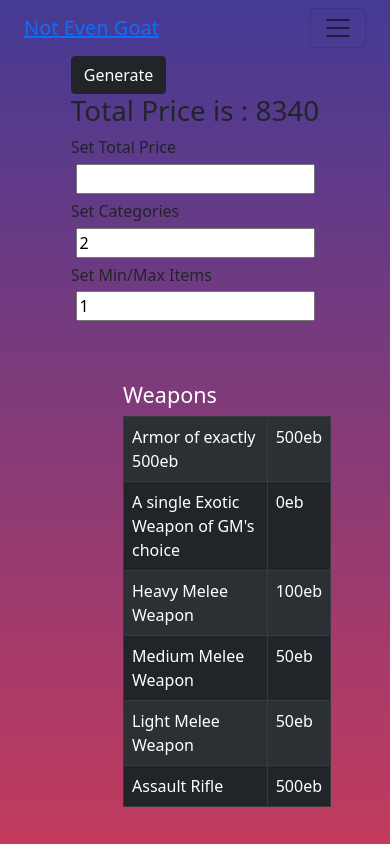
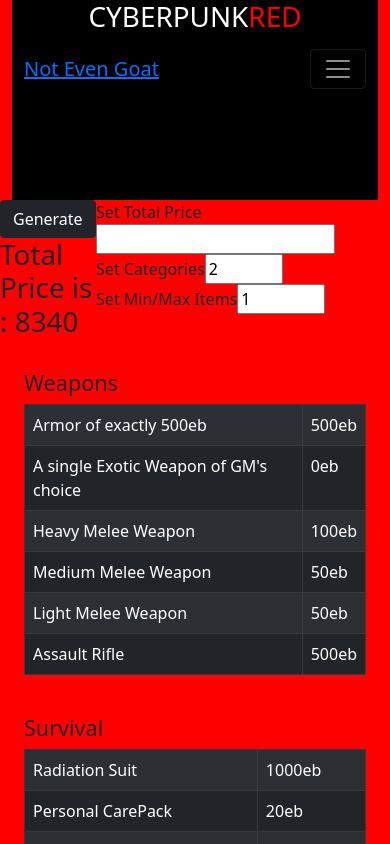
Before and after one commit to notevenagoat/cyberpunktools, a React (Create React App) app: page /night_market in a window 390 px wide. Shown: the top 844 px of the page. Built offline with nearby package versions, Linux system fonts and the light colour scheme.

Commit message:
added navbar inside the header and change the colour

```diff
--- a/src/App.js
+++ b/src/App.js
@@ -27,9 +27,6 @@
     <Router>
       <Navigation />
       <Switch>
-        {/* <Row>
-          <Route path="/home" component={Header} />
-        </Row> */}
         <Row>
           <Route
             path="/night_market"
@@ -41,29 +38,11 @@
               />
             )}
           />
-          <Route path="/home" component={Header} />
+
           <Route path="/fashion_generator" component={FashionGenerator} />
           <Route path="/about" component={About} />
         </Row>
       </Switch>
-      {/* <Container>
-        <Row>
-          <Navigation />
-        </Row>
-        <Row>
-          <Header />
-        </Row>
-        <Row>
-          <Generate paramsChangedFunc={categoriesChanged} items={items} />
-        </Row>
-        <Row>
-          <Category items={items} />
-        </Row>
-        <Row>
-          <Footer />
-        </Row>
-        <FashionGenerator />
-      </Container> */}
     </Router>
   );
 }
--- a/src/Header.js
+++ b/src/Header.js
@@ -1,9 +1,39 @@
 import React from "react";
+import { Container, Navbar, NavDropdown, Nav } from "react-bootstrap";
+import { Link } from "react-router-dom";
 
 export default function Header () {
    return (
         <header >
-                <h1>Cyberpunk Night Market</h1>
+           <h1>CYBERPUNK
+               <span style={{ color: "red" }}>RED</span>
+           </h1>
+    <Navbar expand="lg" variant="dark">
+        <Container>
+          <Navbar.Brand>
+            <Link>Not Even Goat</Link>
+          </Navbar.Brand>
+          <Navbar.Toggle aria-controls="basic-navbar-nav" />
+          <Navbar.Collapse id="basic-navbar-nav">
+            <Nav className="me-auto">
+              <Nav.Link>
+                <Link to="/home">Home</Link>
+              </Nav.Link>
+              <NavDropdown title="Tools" id="basic-nav-dropdown">
+                <NavDropdown.Item>
+                  <Link to="/night_market">Night Market</Link>
+                </NavDropdown.Item>
+                <NavDropdown.Item>
+                  <Link to="/fashion_generator">Fashion Generator</Link>
+                </NavDropdown.Item>
+              </NavDropdown>
+              <Nav.Link>
+                <Link to="/about">About Us</Link>
+              </Nav.Link>
+            </Nav>
+          </Navbar.Collapse>
+        </Container>
+      </Navbar>
         </header>
     )
 
--- a/src/components/NavBar.js
+++ b/src/components/NavBar.js
@@ -1,36 +1,13 @@
 import React from "react";
+import Header from "../Header";
 import { Container, Navbar, NavDropdown, Nav } from "react-bootstrap";
 import { Link } from "react-router-dom";
 
 const Navigation = () => {
   return (
     <Container>
-      <Navbar expand="lg">
-        <Container>
-          <Navbar.Brand>
-            <Link>Not Even Goat</Link>
-          </Navbar.Brand>
-          <Navbar.Toggle aria-controls="basic-navbar-nav" />
-          <Navbar.Collapse id="basic-navbar-nav">
-            <Nav className="me-auto">
-              <Nav.Link>
-                <Link to="/home">Home</Link>
-              </Nav.Link>
-              <NavDropdown title="Tools" id="basic-nav-dropdown">
-                <NavDropdown.Item>
-                  <Link to="/night_market">Night Market</Link>
-                </NavDropdown.Item>
-                <NavDropdown.Item>
-                  <Link to="/fashion_generator">Fashion Generator</Link>
-                </NavDropdown.Item>
-              </NavDropdown>
-              <Nav.Link>
-                <Link to="/about">About Us</Link>
-              </Nav.Link>
-            </Nav>
-          </Navbar.Collapse>
-        </Container>
-      </Navbar>
+      <Header />
+
     </Container>
   );
 };
--- a/src/index.css
+++ b/src/index.css
@@ -1,94 +1,10 @@
-
 body {
-  margin: 0;
-  font-family: -apple-system, BlinkMacSystemFont, 'Segoe UI', 'Roboto', 'Oxygen',
-    'Ubuntu', 'Cantarell', 'Fira Sans', 'Droid Sans', 'Helvetica Neue',
-    sans-serif;
-  -webkit-font-smoothing: antialiased;
-  -moz-osx-font-smoothing: grayscale;
-  font-size: 16px;
-  /* background:no-repeat center/100% url('./abstract.png')  ; */
-  background-image: linear-gradient(to top, #f43b47 0%, #453a94 100%);
-
-
-
-
+    background-color: red !important;
 }
 
-code {
-  font-family: source-code-pro, Menlo, Monaco, Consolas, 'Courier New',
-    monospace;
+header {
+    background-color: black;
+    height: 200px;
+    text-align: center;
+    color: white;
 }
-
-Header {
-text-align: center;
- font-size: 1.5rem;
- margin: 3rem;
- padding: 2rem;
-  color: white;
- /* color: rgb(232, 227, 227); */
-}
-
-.generate_sets {
-  display: flex;
-  flex-flow: column nowrap;
-}
-
-.generate_sets>input{
-
-  margin: .3em;
-
-}
-
- .table_div {
-   width: 100%;
-   margin: 2rem;
-   /* display: flex; */
-   display: grid;
-   gap: 1rem;
-   grid-template-columns:repeat(3,1fr);
-   justify-content: center;
-   color: white;
-}
-  /*
-  display: flex;
-  /* flex-direction: row; */
-  /* justify-content: space-evenly;
-  align-items: center;
- */
-
-/* for table */
-/* table {
-  border-collapse: separate;
-  width: 90%;
-  /*set max width is the table max width*/
-  /* max-width: 600px;
-  border: 1px solid #4287f5;
-  text-align: center;
-  }  */
-
-footer{
-  text-align: center;
-  margin: 2rem 3rem;
-  color: rgb(232, 227, 227);
-}
-
-@media only screen and (max-width:600px){
-  .table_div{
-    grid-template-columns: repeat(auto-fit,minmax(14rem,16rem));
-  }
-  .generate {
-
-    display: flex;
-    flex-direction: column;
-    justify-content: center;
-    align-items: center;
-  }
-  .generate_sets{
-
-    display: flex;
-    flex-direction: column;
-    /* justify-content: center; */
-    /* width: 40%; */
-  }
-}
```
Also changed, not shown: 1 other file (tests, documents, lock files or other folders).
